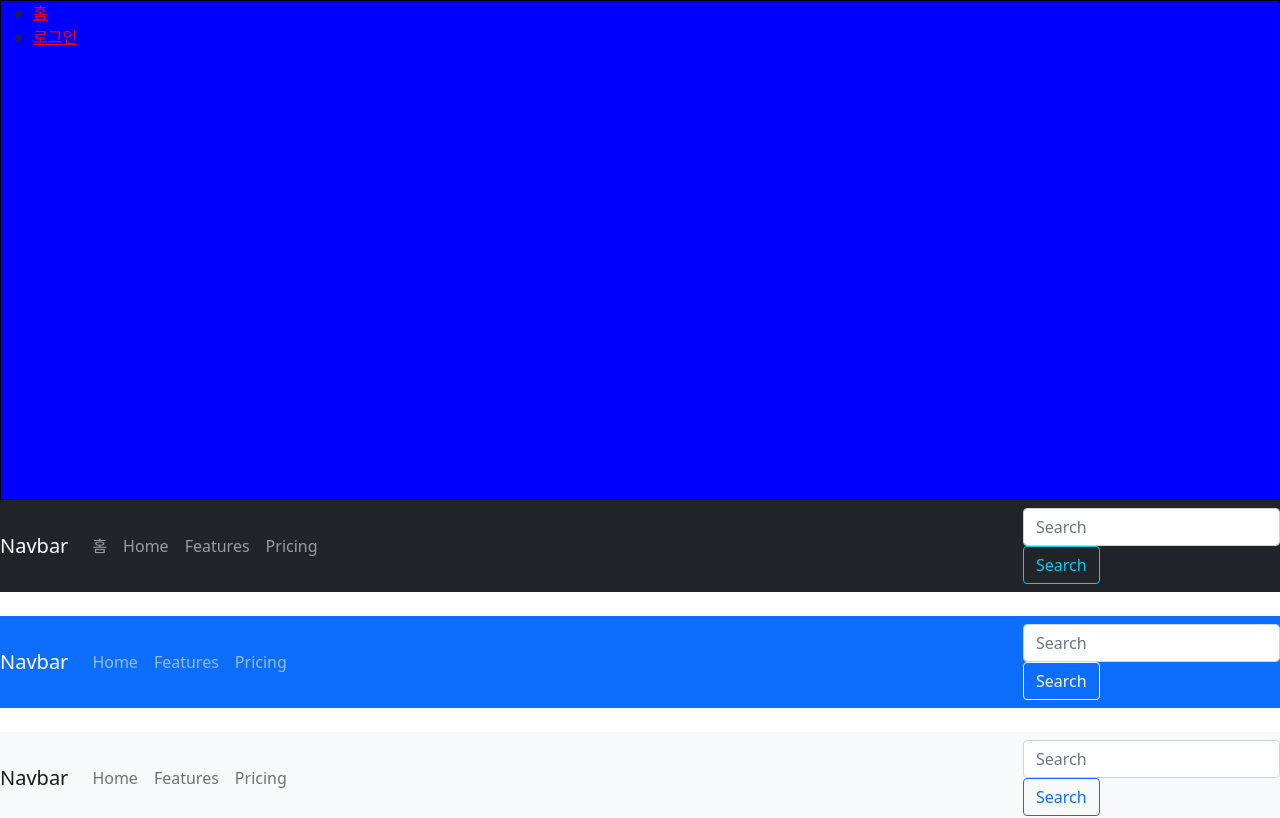
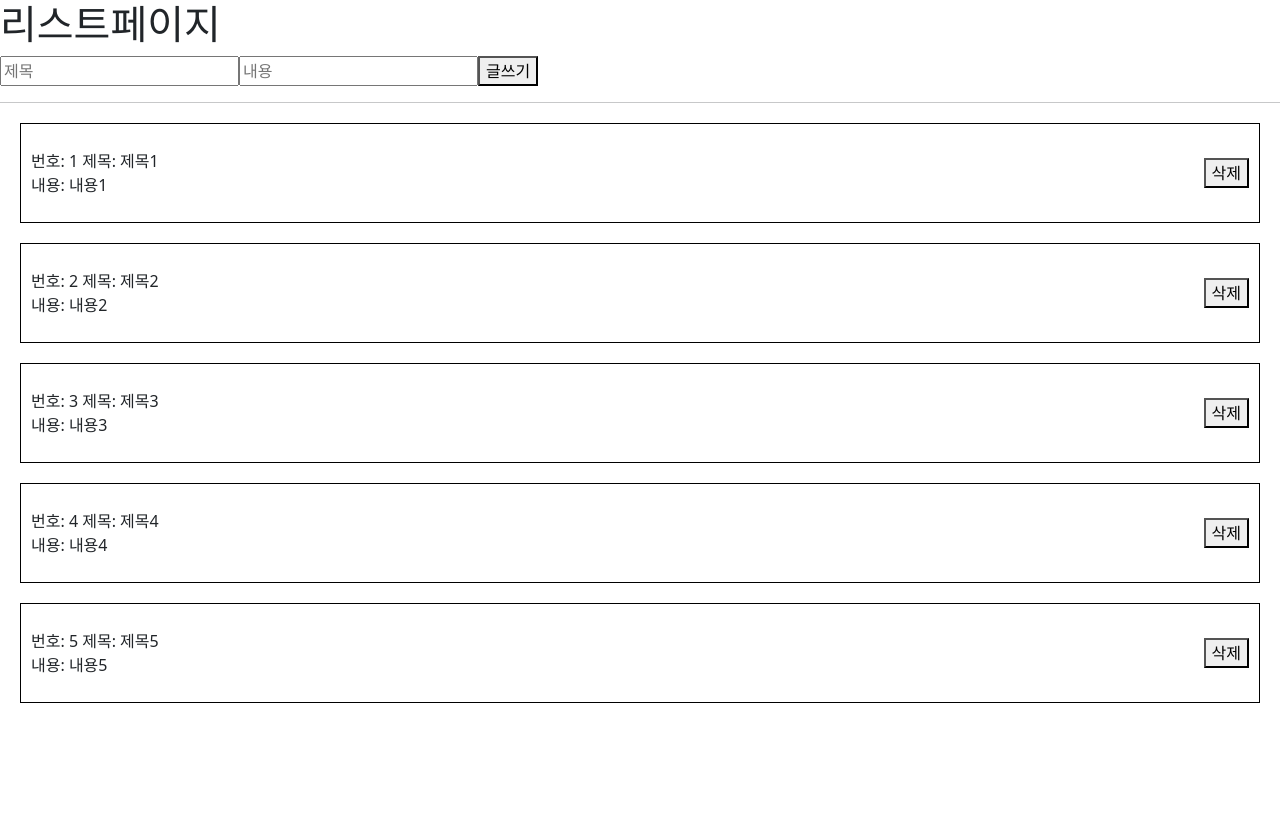
Before and after one commit to qkrtndh/react_study, a React (Create React App) app: page / in a window 1280 px wide. Shown: the top 818 px of the page. Built offline with nearby package versions, Linux system fonts and the light colour scheme.

Commit message:
글쓰기, 글 목록 보기

```diff
--- a/src/App.js
+++ b/src/App.js
@@ -1,17 +1,13 @@
 import { Route } from 'react-router-dom';
 import './App.css';
-import Footer from './components/Footer';
-import Header from './components/Header';
-import HomePage from './pages/HomePage';
-import LoginPage from './pages/LoginPage';
+import Navigation from './components/Navigation';
+import ListPage from './pages/ListPage';
+import WritePage from './pages/WritePage';
 
 function App() {
   return (
     <div>
-      <Header />
-      <Route path="/" exact={true} component={HomePage} />
-      <Route path="/login/:id" exact={true} component={LoginPage} />
-      <Footer />
+      <ListPage />
     </div>
   );
 }
--- /dev/null
+++ b/src/components/Navigation.js
@@ -0,0 +1,17 @@
+import React from 'react';
+import { Link } from 'react-router-dom';
+
+const Navigation = () => {
+  return (
+    <ul>
+      <li>
+        <Link to="/">리스트</Link>
+      </li>
+      <li>
+        <Link to="/write">글쓰기</Link>
+      </li>
+    </ul>
+  );
+};
+
+export default Navigation;
--- /dev/null
+++ b/src/pages/ListPage.js
@@ -0,0 +1,83 @@
+import React from 'react';
+import { useState } from 'react';
+import styled from 'styled-components';
+const StyledItemBoxDiv = styled.div`
+  display: flex;
+  justify-content: space-between;
+  border: 1px solid black;
+  padding: 10px;
+  height: 100px;
+  margin: 20px;
+  align-items: center;
+`;
+
+const ListPage = () => {
+  const [no, setNo] = useState(6);
+  const [posts, setPosts] = useState([
+    { id: 1, title: '제목1', content: '내용1' },
+    { id: 2, title: '제목2', content: '내용2' },
+    { id: 3, title: '제목3', content: '내용3' },
+    { id: 4, title: '제목4', content: '내용4' },
+    { id: 5, title: '제목5', content: '내용5' },
+  ]);
+
+  const [post, setPost] = useState({
+    id: no,
+    title: '',
+    content: '',
+  });
+
+  const handleWrite = () => {
+    setPosts([...posts, post]);
+    setNo(no + 1);
+  };
+
+  const handleChangeTitle = (e) => {
+    setPost({ title: e.target.value });
+  };
+  const handleChangeContent = (e) => {
+    setPost({ content: e.target.value });
+  };
+
+  const handleForm = (e) => {
+    setPost({ ...post, [e.target.name]: e.target.value });
+  };
+
+  return (
+    <div>
+      <h1>리스트페이지</h1>
+      <form>
+        <input
+          type="text"
+          placeholder="제목"
+          value={post.title}
+          onChange={handleForm}
+          name="title"
+        />
+        <input
+          type="text"
+          placeholder="내용"
+          value={post.content}
+          onChange={handleForm}
+          name="content"
+        />
+        <button type="button" onClick={handleWrite}>
+          글쓰기
+        </button>
+      </form>
+      <hr />
+      {posts.map((post) => (
+        <StyledItemBoxDiv>
+          <div>
+            번호: {post.id} 제목: {post.title} <br />
+            내용: {post.content}
+          </div>
+
+          <button>삭제</button>
+        </StyledItemBoxDiv>
+      ))}
+    </div>
+  );
+};
+
+export default ListPage;
--- /dev/null
+++ b/src/pages/WritePage.js
@@ -0,0 +1,22 @@
+import React from 'react';
+
+const WritePage = () => {
+  const handleWrite = () => {
+    //ListPage의 setPosts에 담아야한다.
+    let post = { id: 6, title: '인풋값' };
+  };
+  return (
+    <div>
+      <h1>글쓰기 페이지</h1>
+      <hr />
+      <form>
+        <input type="text" placeholder="제목" />
+        <button type="button" onClick={handleWrite}>
+          글쓰기
+        </button>
+      </form>
+    </div>
+  );
+};
+
+export default WritePage;
```
